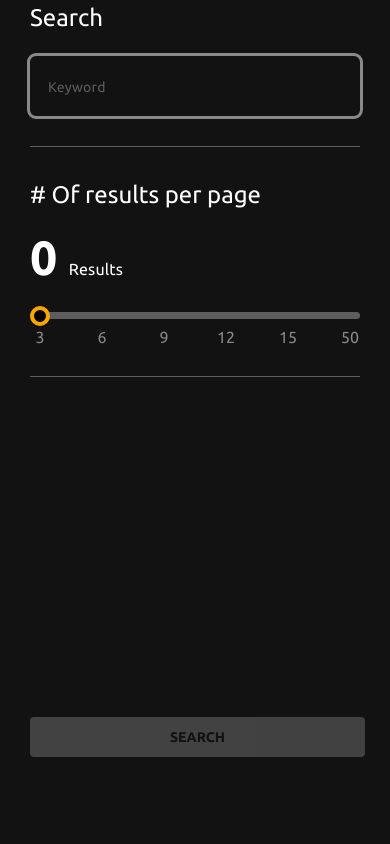
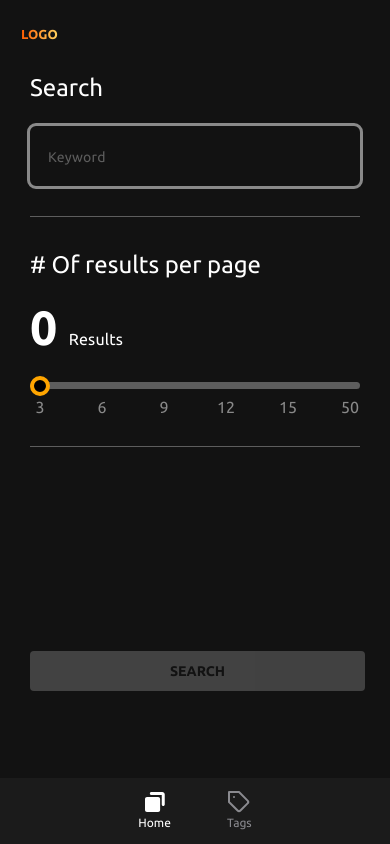
Before and after one commit to supaphly2008/avl-assessment, a Next.js app: page / in a window 390 px wide. Built offline with nearby package versions, Linux system fonts and the light colour scheme.

Commit message:
add Container for mobile

```diff
--- a/components/mobile/Container.js
+++ b/components/mobile/Container.js
@@ -1,12 +1,12 @@
 import Header from "./Header";
 import Footer from "./Footer";
 
-const Container = ({ children }) => {
+const Container = ({ children, activeTab, setActiveTab }) => {
   return (
-    <div>
+    <div className="flex flex-1 flex-col">
       <Header />
       {children}
-      <Footer />
+      <Footer activeTab={activeTab} setActiveTab={setActiveTab} />
     </div>
   );
 };
--- a/components/mobile/Footer.js
+++ b/components/mobile/Footer.js
@@ -3,11 +3,15 @@ import HomeIcon from "../icons/HomeIcon";
 import TagIcon from "../icons/TagIcon";
 import { NavTabs } from "../nav";
 
-const Footer = ({ activeTab }) => {
+const Footer = ({ activeTab, setActiveTab }) => {
+  const onTabClick = (tab) => {
+    setActiveTab(tab);
+  };
+
   return (
     <div className="flex h-[66px] items-center justify-center bg-black--lighter">
-      <IconButton className="mr-[56px]" Icon={HomeIcon} isActive={activeTab === NavTabs.HOME} label="Home" />
-      <IconButton Icon={TagIcon} isActive={activeTab === NavTabs.TAGS} label="Tags" />
+      <IconButton className="mr-[56px]" Icon={HomeIcon} isActive={activeTab === NavTabs.HOME} label="Home" onClick={() => onTabClick(NavTabs.HOME)} />
+      <IconButton Icon={TagIcon} isActive={activeTab === NavTabs.TAGS} label="Tags" onClick={() => onTabClick(NavTabs.TAGS)} />
     </div>
   );
 };
--- a/pages/index.js
+++ b/pages/index.js
@@ -2,6 +2,7 @@ import { useState } from "react";
 import Search from "../components/search";
 import Tags from "../components/tags";
 import FollowsPanel from "../components/follows";
+import Container from "../components/mobile/Container";
 import Nav, { NavTabs } from "../components/nav";
 import useResize from "../hooks/useResize";
 
@@ -20,20 +21,30 @@ export default function Home() {
     }
   };
 
-  const MainContainer = <div className="flex-1 px-[130px] pt-[54px] pb-[87px] md:px-[70px] sm:px-[30px] sm:pt-0">{ContentComp()}</div>;
+  const MainContainer = <div className="flex-1 px-[130px] pt-[54px] pb-[87px] md:px-[70px] sm:overflow-auto sm:px-[30px] sm:pt-0">{ContentComp()}</div>;
+
+  const ShowContent = () => {
+    if (width >= 640) {
+      return (
+        <>
+          <div className="w-[80px] bg-black--lighter">
+            <Nav activeTab={activeTab} setActiveTab={setActiveTab} />
+          </div>
+          {MainContainer}
+        </>
+      );
+    } else {
+      return (
+        <Container activeTab={activeTab} setActiveTab={setActiveTab}>
+          {MainContainer}
+        </Container>
+      );
+    }
+  };
 
   return (
     <div className="flex h-screen">
-      {/* nav */}
-      {width > 639 && (
-        <div className="w-[80px] bg-black--lighter">
-          <Nav activeTab={activeTab} setActiveTab={setActiveTab} />
-        </div>
-      )}
-
-      {/* main */}
-      {MainContainer}
-
+      {ShowContent()}
       {/* followers */}
       {width > hideFollowsWidth && (
         <div className="w-[375px] bg-black--lighter">
```
